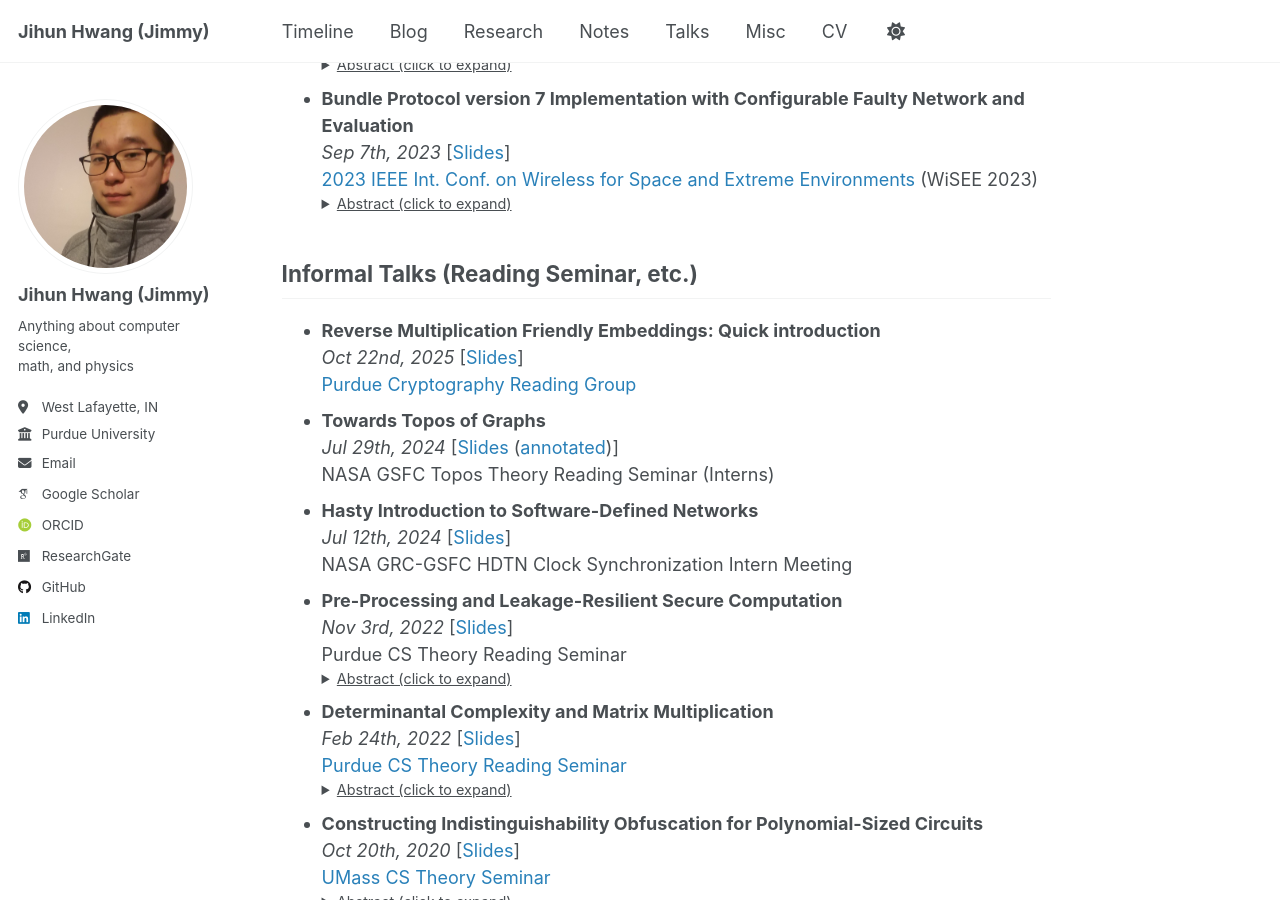
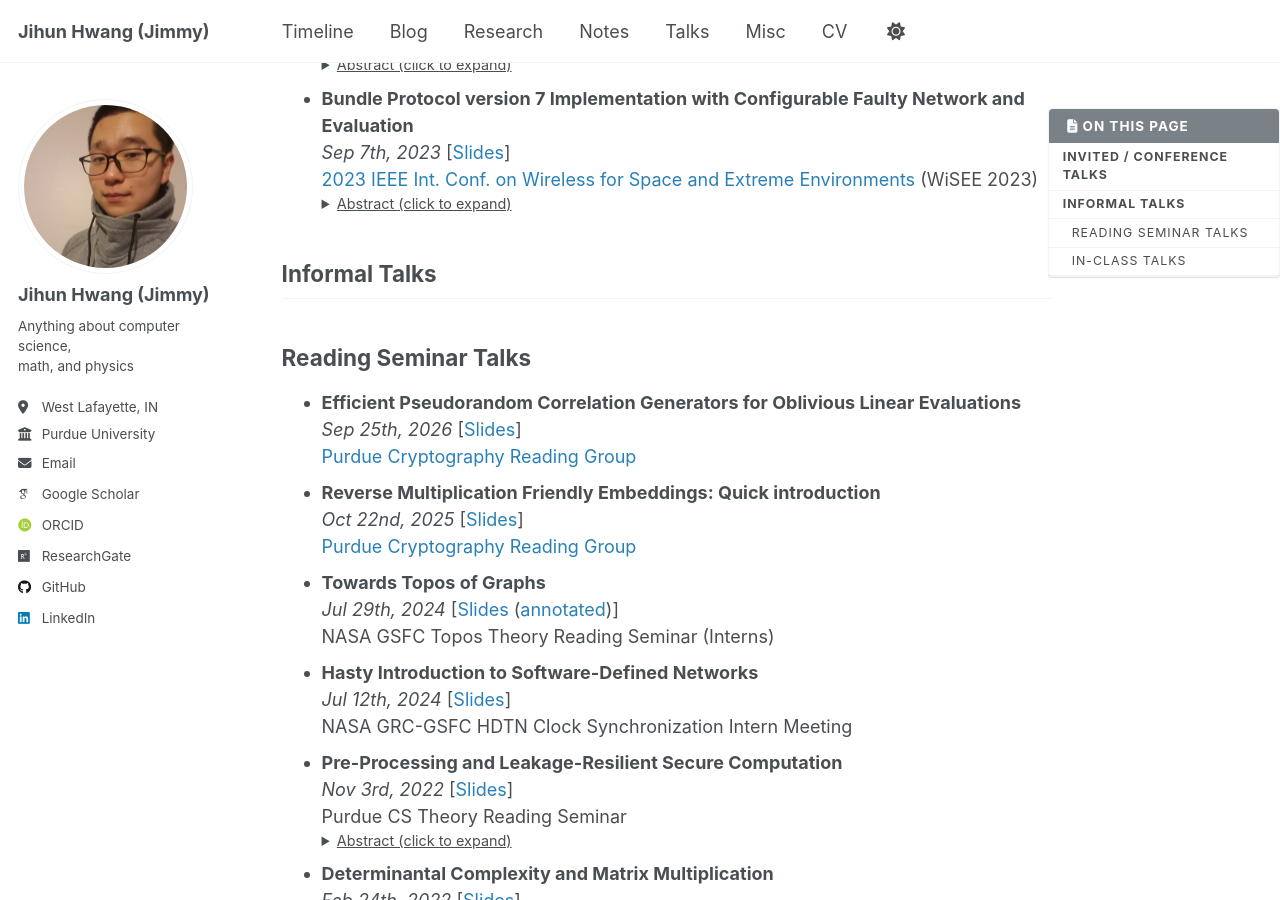
Before and after one commit to jihunhwang/jihunhwang.github.io, a Jekyll site: the page built from _pages/talks.md, in a window 1280 px wide and 900 px high, scrolled down 659 px. Built offline with Jekyll 4.4.1, drawn with Linux system fonts in a browser that asks for light colours; some web fonts are replaced.

Commit message:
reading group

```diff
--- a/_data/talks_informal.yml
+++ b/_data/talks_informal.yml
@@ -1,3 +1,9 @@
+- title: "Efficient Pseudorandom Correlation Generators for Oblivious Linear Evaluations"
+  slides: "https://drive.google.com/file/d/1JcJT7B68Vgywpra9YqtjjyWeYws5kIAD/view?usp=sharing"
+  venue: "Purdue Cryptography Reading Group"
+  venue_url: "https://xiuyuye.github.io/purdue-crypto-read/"
+  date: "Sep 25th, 2026"
+
 - title: "Reverse Multiplication Friendly Embeddings: Quick introduction"
   slides: "https://drive.google.com/file/d/1bqQGZNbMNMXRztXDZU4fKUsP9e9u1kiR/view?usp=sharing"
   venue: "Purdue Cryptography Reading Group"
--- a/_pages/talks.md
+++ b/_pages/talks.md
@@ -28,12 +28,14 @@
 {% include talk_list.html data_file="talks_invited" %}
 
 
-## Informal Talks (Reading Seminar, etc.)
+## Informal Talks
+
+### Reading Seminar Talks
 
 {% include talk_list.html data_file="talks_informal" %}
 
 
-## In-class Talks
+### In-class Talks
 
 {% include talk_list_inclass.html data_file="talks_inclass" %}
 
```
Also changed, not shown: other parts of _pages/talks.md (+2 -2 lines).
